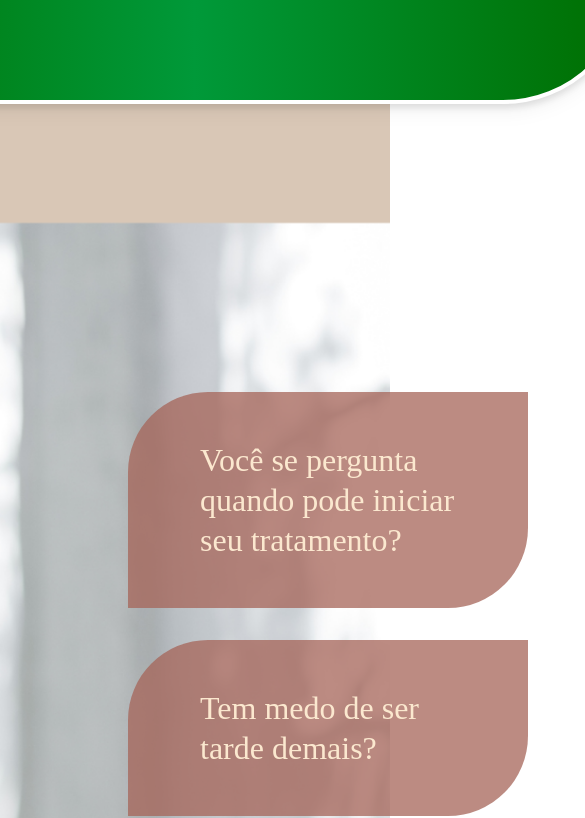
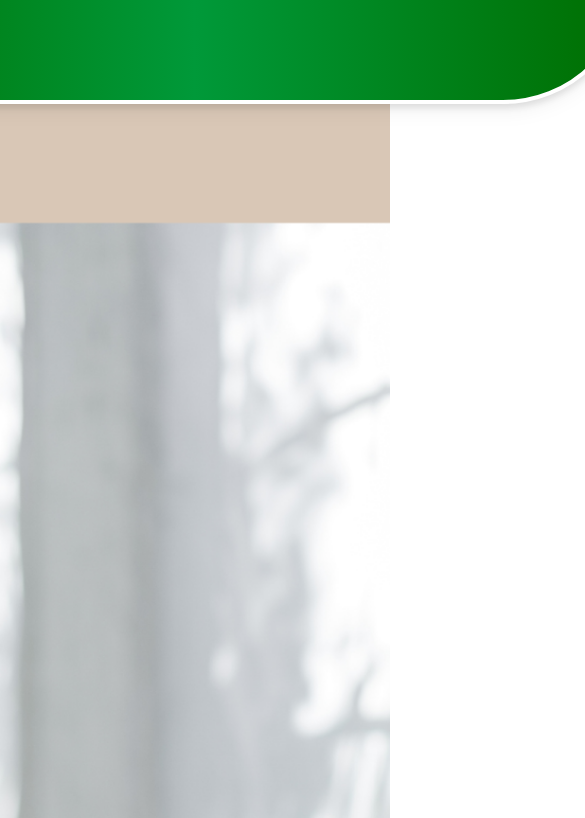
Before and after one commit to guisdarocha/clinicasalomao, a React (Vite) app in the folder clinica-salomao/: page / in a window 390 px wide. Shown: the part 4534-5352 px from the top of the page, 585 px wide, since content can reach past the window. Built offline with nearby package versions, Linux system fonts and the light colour scheme; a web font is replaced by a local one.

Commit message:
Responsividade ajustada - Componente Tres

```diff
--- a/clinica-salomao/src/components/Tres/Tres.tsx
+++ b/clinica-salomao/src/components/Tres/Tres.tsx
@@ -4,7 +4,11 @@ const Tres = () => {
     return (
     <>
     <div className=' -mt-[9rem] xl:-mt-[12rem]'>
-       <div className="bg-cover h-[70rem]" style={{backgroundImage: `url(${mulher})`}}>
+
+
+
+                <div className="bg-cover relative  h-[70rem] 2xl:h-[70rem]" style={{backgroundImage: `url(${mulher})`}}>
+                    <div className='flex justify-center w-[1080px] lg:w-[720px] xl:w-[1080px]'>
                             <div className="absolute grid grid-cols-1 gap-y-[2rem] max-w-[1080px] pl-[8rem] pt-[19rem]">
                                 <div className="flex justify-center items-center  w-[25rem]  rounded-tl-46 rounded-br-46 bg-vermelho-madeira/75 ">
                                     <h4 className='text-[2rem] w-[18rem] my-[3rem] pl-[1rem] font-belleza leading-tight text-creme'>Você se pergunta quando pode iniciar seu tratamento?</h4>
@@ -16,8 +20,11 @@ const Tres = () => {
                                     <h4 className='text-[2rem] w-[18rem] my-[3rem] pl-[1rem] font-belleza leading-tight text-creme'>Se arrepende de cuidar da sua família e de NUNCA de ter pensado em VOCÊ em primeiro lugar?</h4>
                                 </div>
                             </div>
+                    </div>
 
                 </div>
+
+
     </div>
     </>
     )
```
Lines whose indentation alone changed are shown as unchanged.
